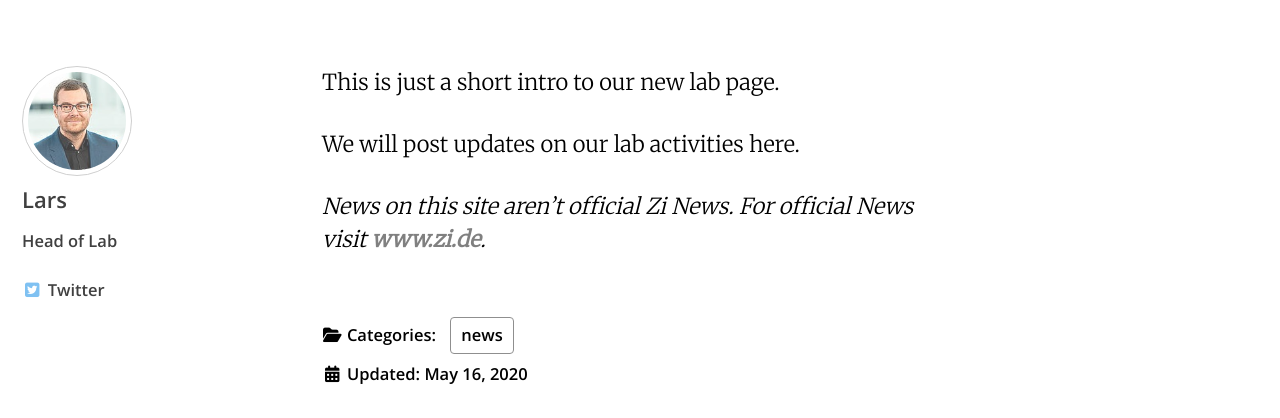
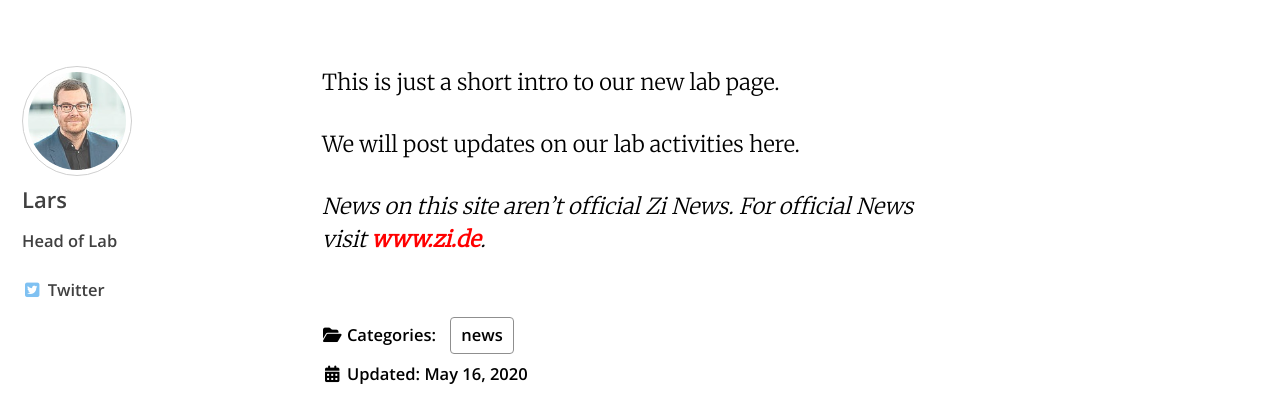
Before and after one commit to zidatalab/zidatalab.github.io, a Jekyll site: the page built from _posts/2020-05-16-Erster-Test.md, in a window 1280 px wide. Shown: the part 310-728 px from the top of the page. Built offline with Jekyll 4.4.1, drawn with Linux system fonts in a browser that asks for light colours; cached includes are drawn as plain includes; nearby versions of some CDN libraries.

Commit message:
Update main.scss

```diff
--- a/assets/css/main.scss
+++ b/assets/css/main.scss
@@ -3,7 +3,7 @@
 ---
 
 @charset "utf-8";
-$link-color: Gray;
+$link-color: red;
 $masthead-link-color: black;
 $serif      : 'Merriweather',Georgia, Times, serif;
 $sans-serif : 'Open Sans', sans-serif;
```
